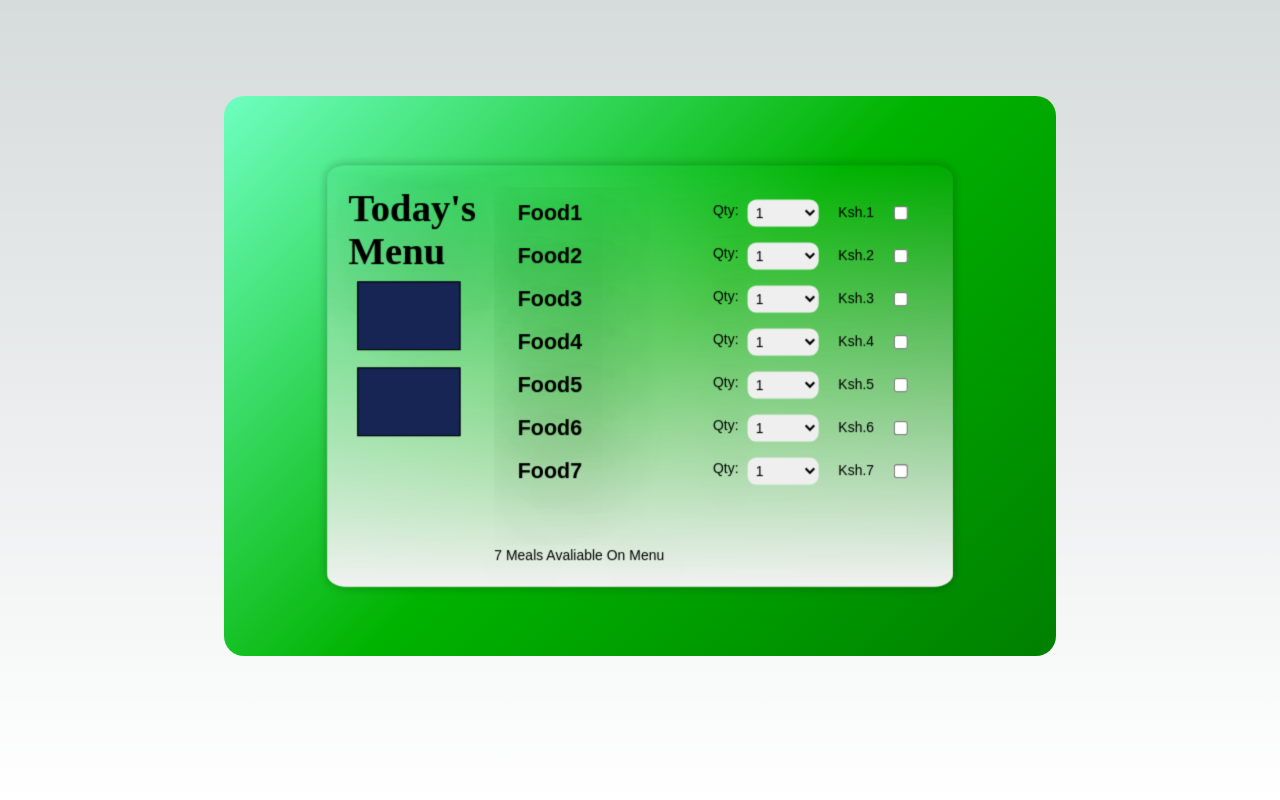
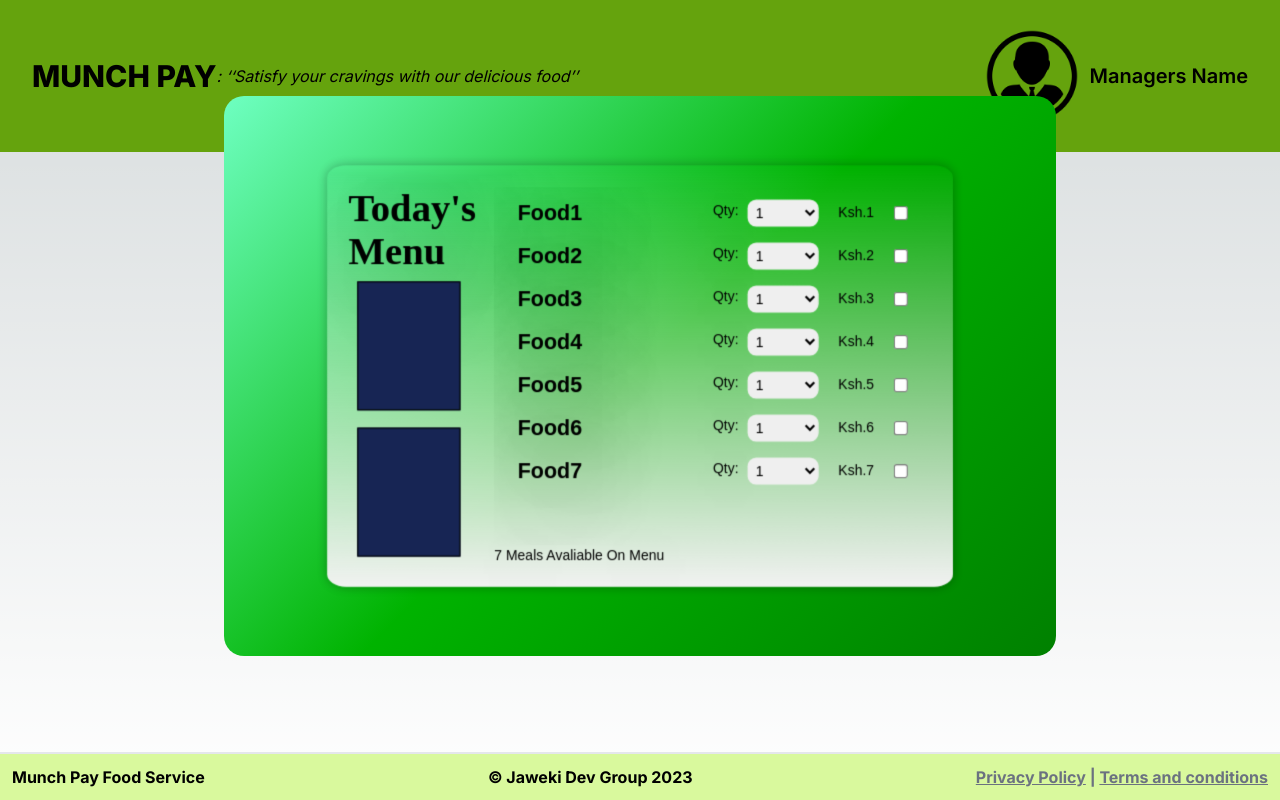
Before and after one commit to Jaweki/muchpay-customerstab, a Next.js app: page / in a window 1280 px wide. Built offline with nearby package versions, Linux system fonts and the light colour scheme.

Commit message:
UI design and implementation complete; API intergrations and endpoint design in progress...

```diff
--- a/app/page.tsx
+++ b/app/page.tsx
@@ -1,9 +1,13 @@
 import { MainCard } from "@/components";
+import PageFooter from "@/components/PageFooter";
+import PageHeader from "@/components/PageHeader";
 
 export default async function Home() {
   return (
     <main className="flex min-h-screen flex-col items-center justify-between p-24">
+      <PageHeader />
       <MainCard />
+      <PageFooter />
     </main>
   );
 }
--- a/components/FrontCard.tsx
+++ b/components/FrontCard.tsx
@@ -32,6 +32,12 @@ const FrontCard = ({
     frontButton.hidden = true;
   }, []);
 
+  function toggleNavButton(param: boolean) {
+    const frontButton = document.getElementById(
+      "navbutton-front"
+    ) as HTMLButtonElement;
+    frontButton && (frontButton.hidden = param);
+  }
   return (
     <div className={`${styles.frontCard} container`}>
       <div className="basis-1/4 flex flex-col">
@@ -42,8 +48,8 @@ const FrontCard = ({
           Today&apos;s Menu
         </h1>
 
-        <div className="m-2 border border-solid border-black h-16 w-24 bg-blue-950"></div>
-        <div className="m-2 border border-solid border-black h-16 w-24 bg-blue-950"></div>
+        <div className="m-2 border border-solid border-black h-[40%] w-24 bg-blue-950"></div>
+        <div className="m-2 border border-solid border-black h-[40%] w-24 bg-blue-950"></div>
       </div>
 
       <div id="foodMenu" className="basis-3/4 flex flex-col">
@@ -66,10 +72,7 @@ const FrontCard = ({
                   className="hover:cursor-pointer"
                   onChange={(e) => {
                     if (e.target.checked) {
-                      const frontButton = document.getElementById(
-                        "navbutton-front"
-                      ) as HTMLButtonElement;
-                      frontButton && (frontButton.hidden = false);
+                      toggleNavButton(false);
                       const qtyElement = document.getElementById(
                         `selection-${food.id}`
                       ) as HTMLSelectElement;
@@ -85,9 +88,12 @@ const FrontCard = ({
                       const remainingOrder = foodOrdered?.filter(
                         (order) => order.foodName !== food.name
                       );
-                      remainingOrder
-                        ? setFoodOrdered(remainingOrder)
-                        : setFoodOrdered(null);
+                      if (remainingOrder && remainingOrder?.length > 0) {
+                        setFoodOrdered(remainingOrder);
+                      } else {
+                        setFoodOrdered(null);
+                        toggleNavButton(true);
+                      }
                     }
                   }}
                 />
--- a/components/MainCard.tsx
+++ b/components/MainCard.tsx
@@ -69,7 +69,7 @@ const MainCard = () => {
       {cardSide === "back" && currentStep === 4 && (
         <NavButton
           additionalStyles={`-bottom-2 left-0 bg-yellow-400 ${styles.backButton}`}
-          textContent="Finish"
+          textContent="OK"
           cardSide={cardSide}
           role="OK"
           setCardSide={setCardSide}
--- /dev/null
+++ b/components/PageFooter.tsx
@@ -0,0 +1,25 @@
+import Link from "next/link";
+
+const PageFooter = () => {
+  return (
+    <div className=" absolute bottom-0 border-t-2 border-t-gray-200 w-full h-[6%] flex flex-row items-center px-3 bg-lime-200 justify-between font-bold">
+      <div className="">Munch Pay Food Service</div>
+      <div className="">
+        <Link href="https://portfolio.jaweki.com" target="_blank">
+          &copy; Jaweki Dev Group {new Date().getFullYear()}
+        </Link>
+      </div>
+      <div className=" text-gray-500">
+        <Link href="privacy-policy" target="_blank" className="underline">
+          Privacy Policy
+        </Link>{" "}
+        |{" "}
+        <Link href="terms-and-condition" target="_blank" className="underline">
+          Terms and conditions
+        </Link>
+      </div>
+    </div>
+  );
+};
+
+export default PageFooter;
--- /dev/null
+++ b/components/PageHeader.tsx
@@ -0,0 +1,28 @@
+import Image from "next/image";
+
+const PageHeader = () => {
+  return (
+    <div className=" absolute top-0 h-[19%] bg-lime-600 w-full flex flex-row items-center px-8 justify-between ">
+      <div className=" flex flex-row items-center">
+        <span className=" font-extrabold text-[30px]">MUNCH PAY </span>{" "}
+        <cite className="">
+          : &lsquo;&lsquo;Satisfy your cravings with our delicious
+          food&rsquo;&rsquo;
+        </cite>
+      </div>
+      <div className=" flex flex-row items-center gap-2">
+        <Image
+          src={"/managers-profile-avatar.png"}
+          alt="Managers profile avatar"
+          width={100}
+          height={100}
+          className=" rounded-full"
+          loading="lazy"
+        />
+        <span className="text-[20px] font-semibold">Managers Name</span>
+      </div>
+    </div>
+  );
+};
+
+export default PageHeader;
--- a/utils/index.tsx
+++ b/utils/index.tsx
@@ -2,6 +2,5 @@ export async function getFoodMenu() {
   const response = await fetch("/api/food_menu");
 
   const foodMenu = await response.json();
-  console.log("at food menu fetch function:...");
   return foodMenu;
 }
```
Also changed, not shown: public/managers-profile-avatar.png (added).
